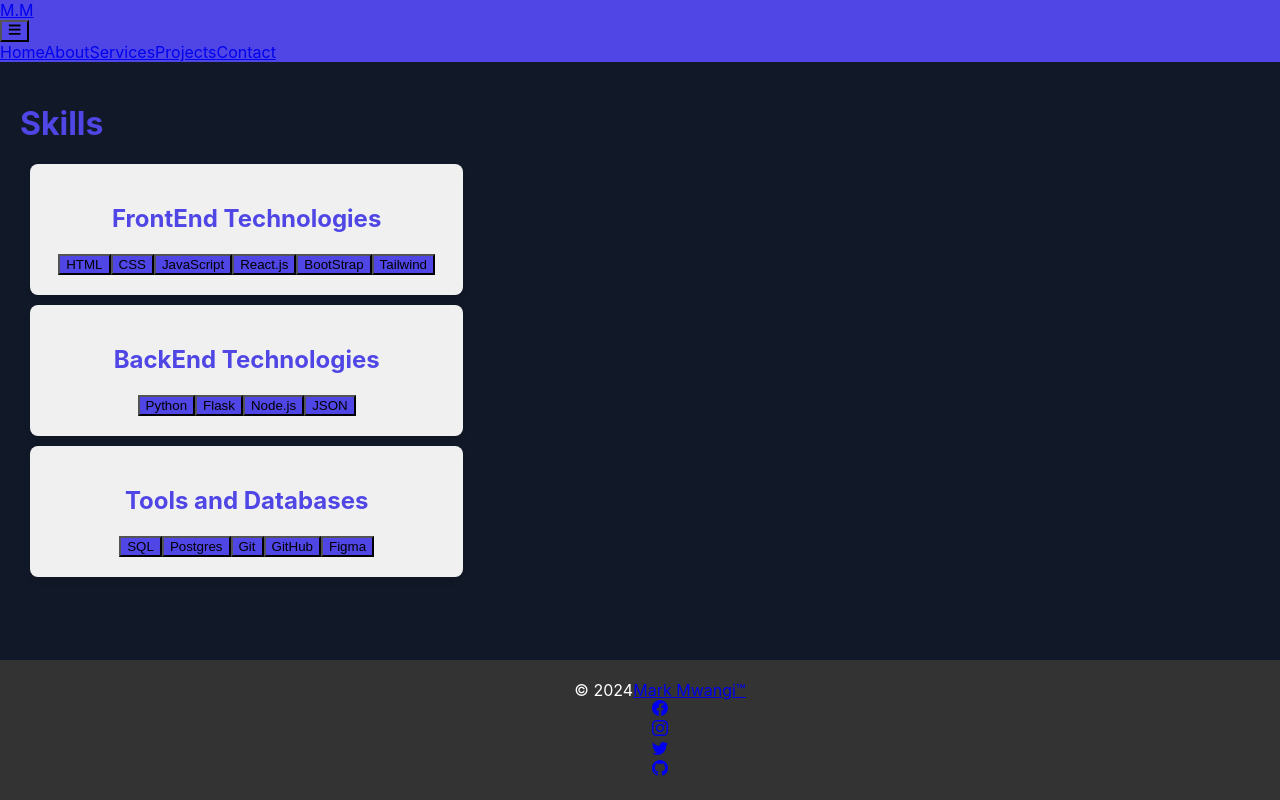
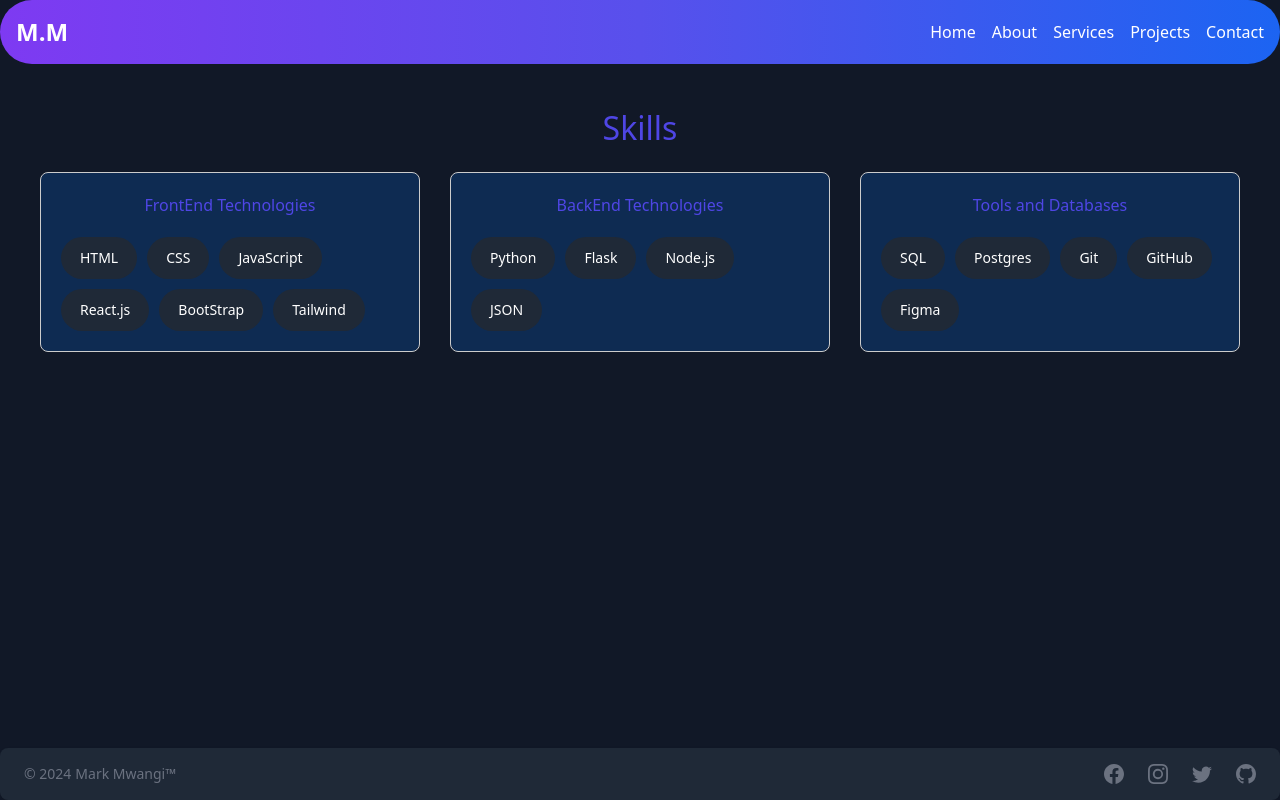
Before and after one commit to mark9559/mark-portifolio, a React (Create React App) app in the folder myportifolio/: page /services in a window 1280 px wide. Built offline with nearby package versions, Linux system fonts and the light colour scheme.

Commit message:
Configuring Tailwind

```diff
--- a/myportifolio/package.json
+++ b/myportifolio/package.json
@@ -6,7 +6,10 @@
     "@testing-library/jest-dom": "^5.17.0",
     "@testing-library/react": "^13.4.0",
     "@testing-library/user-event": "^13.5.0",
+    "autoprefixer": "^10.4.17",
     "bootstrap": "^5.3.2",
+    "flowbite-react": "^0.7.2",
+    "postcss": "^8.4.35",
     "react": "^18.2.0",
     "react-bootstrap": "^2.9.2",
     "react-dom": "^18.2.0",
@@ -38,5 +41,8 @@
       "last 1 firefox version",
       "last 1 safari version"
     ]
+  },
+  "devDependencies": {
+    "tailwindcss": "^3.4.1"
   }
 }
--- /dev/null
+++ b/myportifolio/postcss.config.js
@@ -0,0 +1,7 @@
+// postcss.config.js
+module.exports = {
+    plugins: {
+      tailwindcss: {},
+      autoprefixer: {},
+    },
+  };
--- a/myportifolio/src/components/about/about.css
+++ b/myportifolio/src/components/about/about.css
@@ -42,13 +42,23 @@
   animation: fadeInUp 1s ease-in-out;
 }
 
-  @keyframes fadeInUp {
-    from {
-      opacity: 0;
-      transform: translateY(20px);
-    }
-    to {
-      opacity: 1;
-      transform: translateY(0);
+/* Hide image on small screens */
+@media only screen and (max-width: 768px) {
+  .about-image img {
+    display: none;
   }
 }
+
+/* Media queries for smaller screens */
+@media only screen and (max-width: 768px) {
+  .about-description {
+    font-size: 1rem; /* Adjust font size for smaller screens */
+  }
+}
+
+/* Media queries for even smaller screens, like mobile phones */
+@media only screen and (max-width: 480px) {
+  .about-description {
+    font-size: 0.9rem; /* Further adjust font size for smaller screens */
+  }
+}
--- a/myportifolio/src/components/contact/contact.css
+++ b/myportifolio/src/components/contact/contact.css
@@ -10,12 +10,21 @@
   .contact-description {
     margin-bottom: 20px;
   }
+  /* Contact icons */
+.contact-icons {
+  display: flex;
+  justify-content: center;
+  align-items: center;
+  margin-top: 20px;
+}
 
-  /* Contact icons */
 .contact-icons a {
-    font-size: 24px;
-    margin-right: 15px;
+  display: flex;
+  flex-direction: column;
+  align-items: center;
+  text-decoration: none;
   color: #333;
+  margin: 0 15px;
   transition: color 0.3s ease;
 }
 
@@ -23,15 +32,17 @@
   color: #007bff; /* Change color on hover */
 }
 
-  .contact-icons a span{
-    margin-left: 8px;
+.contact-icons a span {
+  margin-top: 8px;
+  font-size: 14px;
 }
 
 /* Get in touch */
 .contact-get-in-touch {
   font-weight: bold;
-    margin-bottom: 20px;
+  margin: 20px 0;
 }
+
 
   /* Form styles */
   .contact-form {
--- a/myportifolio/src/components/home/home.css
+++ b/myportifolio/src/components/home/home.css
@@ -7,7 +7,7 @@
     flex-direction: column; /* Align items vertically */
     height: 80vh; /* Adjust as needed */
     padding: 20px;
-    margin-top:0px;
+    margin-top: 0;
   }
 
   .home-container h1 {
@@ -70,4 +70,61 @@
     height: 350px; /* Adjust the height of the image */
     border-radius: 50%; /* Makes the image circular */
     object-fit: cover; /* Ensures the image covers the container */
+    transition: transform 0.3s ease; /* Adds a transition effect */
+
   }
+
+  .my-image:hover{
+    transform: scale(1.1); /* Scales the image on hover */
+
+  }
+
+  /* home.css */
+
+
+
+/* Media queries for smaller screens */
+@media only screen and (max-width: 768px) {
+  .title {
+    font-size: 2rem;
+  }
+
+  .subtitle {
+    font-size: 1.5rem;
+  }
+
+  .description {
+    font-size: 1rem;
+  }
+
+  .buttons {
+    flex-direction: row;
+  }
+
+  .cv-button,
+  .contact-button {
+    font-size: 1rem;
+    margin-top: 1rem; /* Add spacing between buttons on smaller screens */
+  }
+}
+
+/* Media queries for even smaller screens, like mobile phones */
+@media only screen and (max-width: 480px) {
+  .title {
+    font-size: 1.5rem;
+  }
+
+  .subtitle {
+    font-size: 1.25rem;
+  }
+
+  .description {
+    font-size: 0.9rem;
+  }
+
+  .cv-button,
+  .contact-button {
+    font-size: 0.9rem;
+    margin-top: 1rem; /* Add spacing between buttons on smaller screens */
+  }
+}
--- a/myportifolio/src/components/services/services.css
+++ b/myportifolio/src/components/services/services.css
@@ -1,97 +1,50 @@
 /* services.css */
 
-/* Common styles */
 .services-container {
-    padding: 20px;
+  text-align: center;
+  padding: 40px;
 }
 
-  .service-cards {
+.section-title {
+  font-size: 2em;
+  margin-bottom: 20px;
+}
+
+.cards-container {
   display: flex;
   justify-content: space-between;
+  gap: 20px;
 }
 
 .service-card {
-    background-color: #f0f0f0;
+  border: 1px solid #ccc;
+  padding: 20px;
   border-radius: 8px;
-    padding: 20px;
-    margin: 10px;
-    width: calc(33.33% - 20px);
-    box-shadow: 0 4px 6px rgba(0, 0, 0, 0.1);
-    display: flex;
-    flex-direction: column;
-    align-items: center;
-    padding: 20px;
+  flex-basis: calc(33.33% - 20px); /* Set a flexible basis for each card to create a multi-column layout */
+  background-color: rgba(0, 123, 255, 0.2);
+
 }
 
-  .service-title {
-    margin-bottom: 10px;
+.chips-container {
+  display: flex;
+  flex-wrap: wrap; /* Enable wrapping for the chips */
+  gap: 10px;
 }
 
-  .progress-bar {
-    position: absolute;
-    width: 100%;
-    height: 100%;
-    clip: rect(0, 50px, 100px, 0);
-    border-radius: 50%;
-    background-color: #007bff; /* Your desired progress bar color */
-    transform: rotate(45deg);
+.chip {
+  background-color: rgba(0, 123, 255, 0.2);
+  color: #007bff;
+  padding: 5px 10px;
+  border-radius: 20px;
 }
 
-
-  .progress-circle {
-    position: relative;
-    width: 100px;
-    height: 100px;
-    border-radius: 50%;
-    background: #f0f0f0;
+/* Media query for smaller screens */
+@media only screen and (max-width: 768px) {
+  .cards-container {
+    flex-direction: column; /* Change the direction to column for smaller screens */
   }
 
-  .progress-label {
-    position: absolute;
-    top: 50%;
-    left: 50%;
-    transform: translate(-50%, -50%);
-    font-size: 16px;
-    font-weight: bold;
+  .service-card {
+    flex-basis: 100%; /* Each card takes full width on smaller screens */
   }
-
-  /* services.css */
-
-/* ... previous styles */
-
-.progress-circle {
-    position: relative;
-    width: 100px;
-    height: 100px;
-    border-radius: 50%;
-    background: #f0f0f0;
 }
-
-  .progress-circle-bg,
-  .progress-circle-fill {
-    position: absolute;
-    top: 0;
-    left: 0;
-    width: 100%;
-    height: 100%;
-    border-radius: 50%;
-  }
-
-  .progress-circle-bg {
-    border: 2px solid #ccc; /* Background color for the progress bar */
-  }
-
-  .progress-circle-fill {
-    clip: rect(0, 50px, 100px, 0);
-    border: 2px solid #007bff; /* Progress bar color */
-    transform: rotate(45deg);
-  }
-
-  .progress-label {
-    position: absolute;
-    top: 50%;
-    left: 50%;
-    transform: translate(-50%, -50%);
-    font-size: 16px;
-    font-weight: bold;
-  }
--- a/myportifolio/src/index.css
+++ b/myportifolio/src/index.css
@@ -1,13 +1,4 @@
-body {
-  margin: 0;
-  font-family: -apple-system, BlinkMacSystemFont, 'Segoe UI', 'Roboto', 'Oxygen',
-    'Ubuntu', 'Cantarell', 'Fira Sans', 'Droid Sans', 'Helvetica Neue',
-    sans-serif;
-  -webkit-font-smoothing: antialiased;
-  -moz-osx-font-smoothing: grayscale;
-}
-
-code {
-  font-family: source-code-pro, Menlo, Monaco, Consolas, 'Courier New',
-    monospace;
-}
+/* src/index.css */
+@import 'tailwindcss/base';
+@import 'tailwindcss/components';
+@import 'tailwindcss/utilities';
--- /dev/null
+++ b/myportifolio/tailwind.config.js
@@ -0,0 +1,13 @@
+/** @type {import('tailwindcss').Config} */
+module.exports = {
+  content: ['./src/**/*.{js,jsx,ts,tsx}',
+  'node_modules/flowbite-react/lib/esm/**/*.js',
+  ],
+  theme: {
+    extend: {},
+  },
+  plugins: [
+    // ...
+    require('flowbite/plugin'),
+  ],
+}
```
Also changed, not shown: 1 other file (tests, documents, lock files or other folders). Lines whose indentation alone changed are shown as unchanged.
